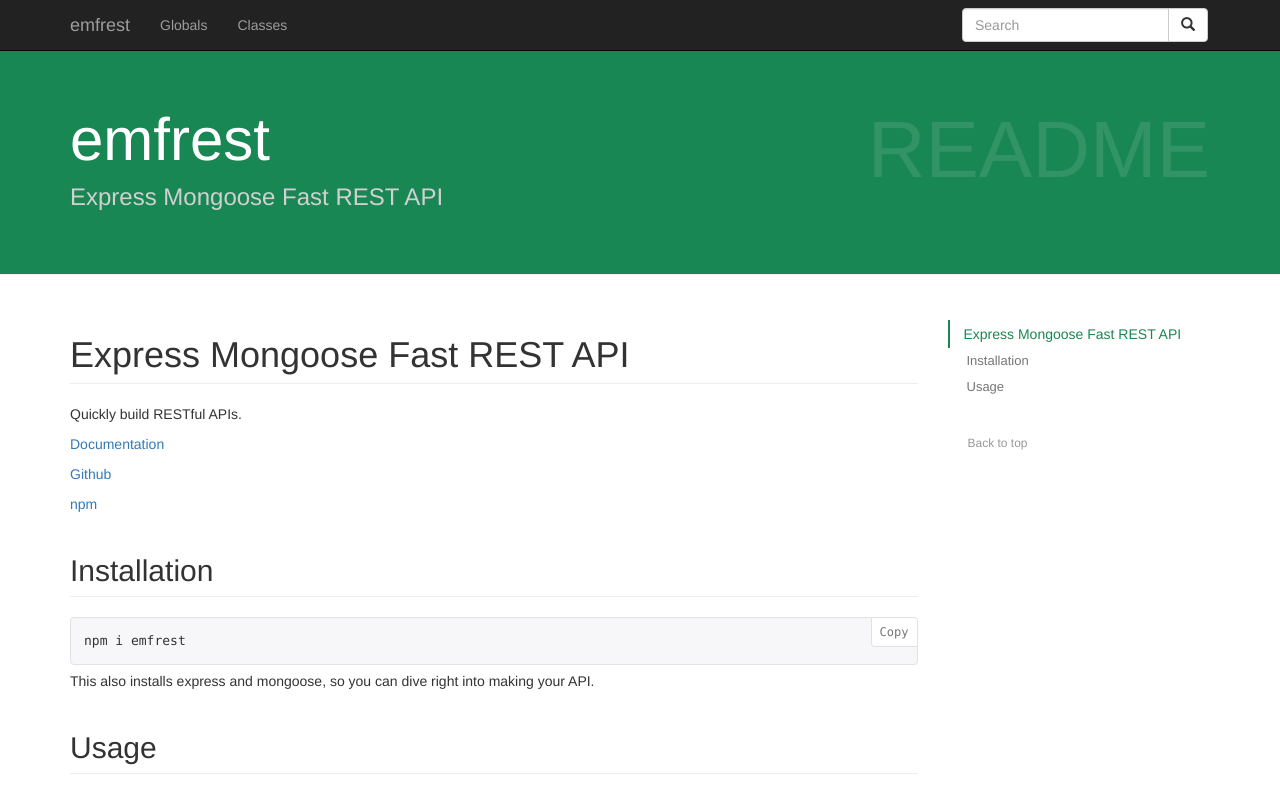
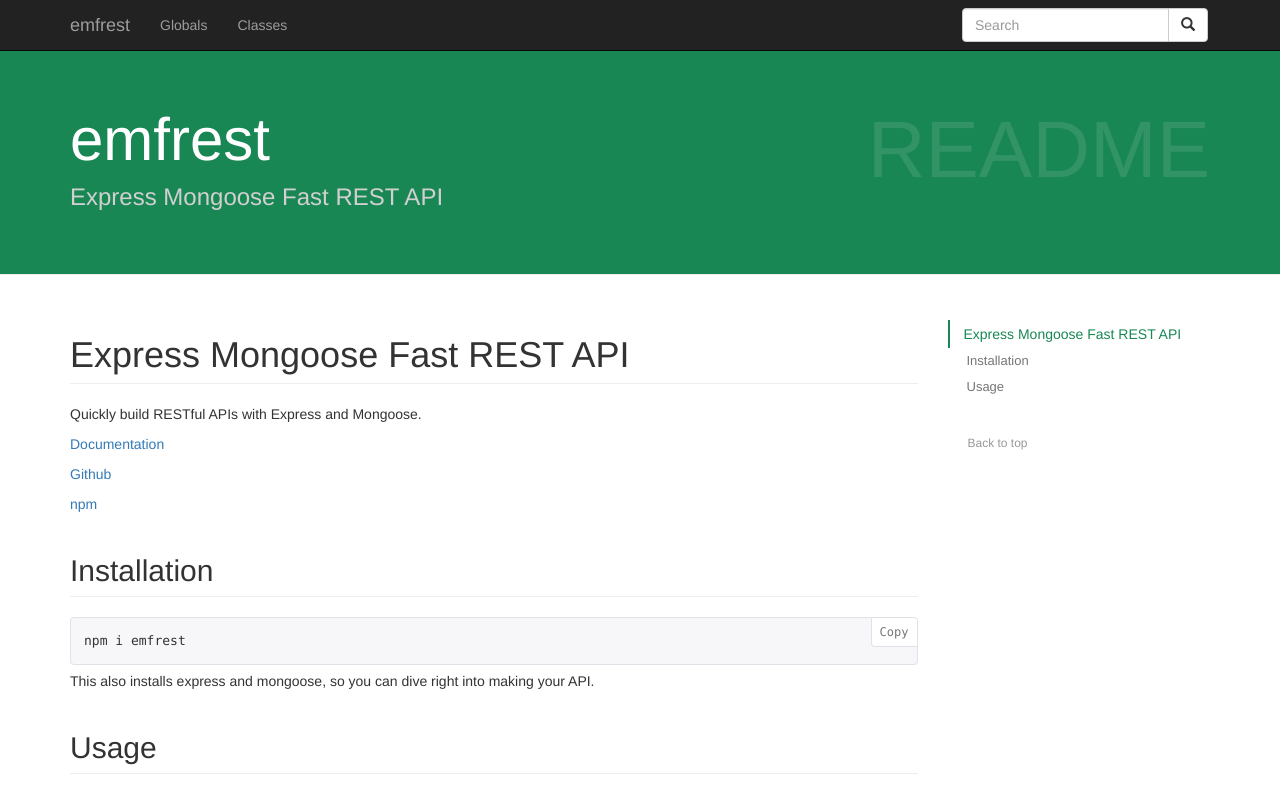
Before and after one commit to DEEJ4Y/emfrest, a website: page docs/index.html in a window 1280 px wide. Shown: the top 791 px of the page. Drawn offline with Linux system fonts and the light colour scheme; a web font is replaced by a local one.

Commit message:
Add updated documentation

```diff
--- a/docs/index.html
+++ b/docs/index.html
@@ -91,7 +91,7 @@
 			<div class="col-md-9 main-content">
 		<section class="readme-section">
 			<article><h1>Express Mongoose Fast REST API</h1>
-<p>Quickly build RESTful APIs.</p>
+<p>Quickly build RESTful APIs with Express and Mongoose.</p>
 <p><a href="https://deej4y.github.io/emfrest/">Documentation</a></p>
 <p><a href="https://github.com/DEEJ4Y/emfrest">Github</a></p>
 <p><a href="https://www.npmjs.com/package/emfrest">npm</a></p>
```
Also changed, not shown: README.md.
